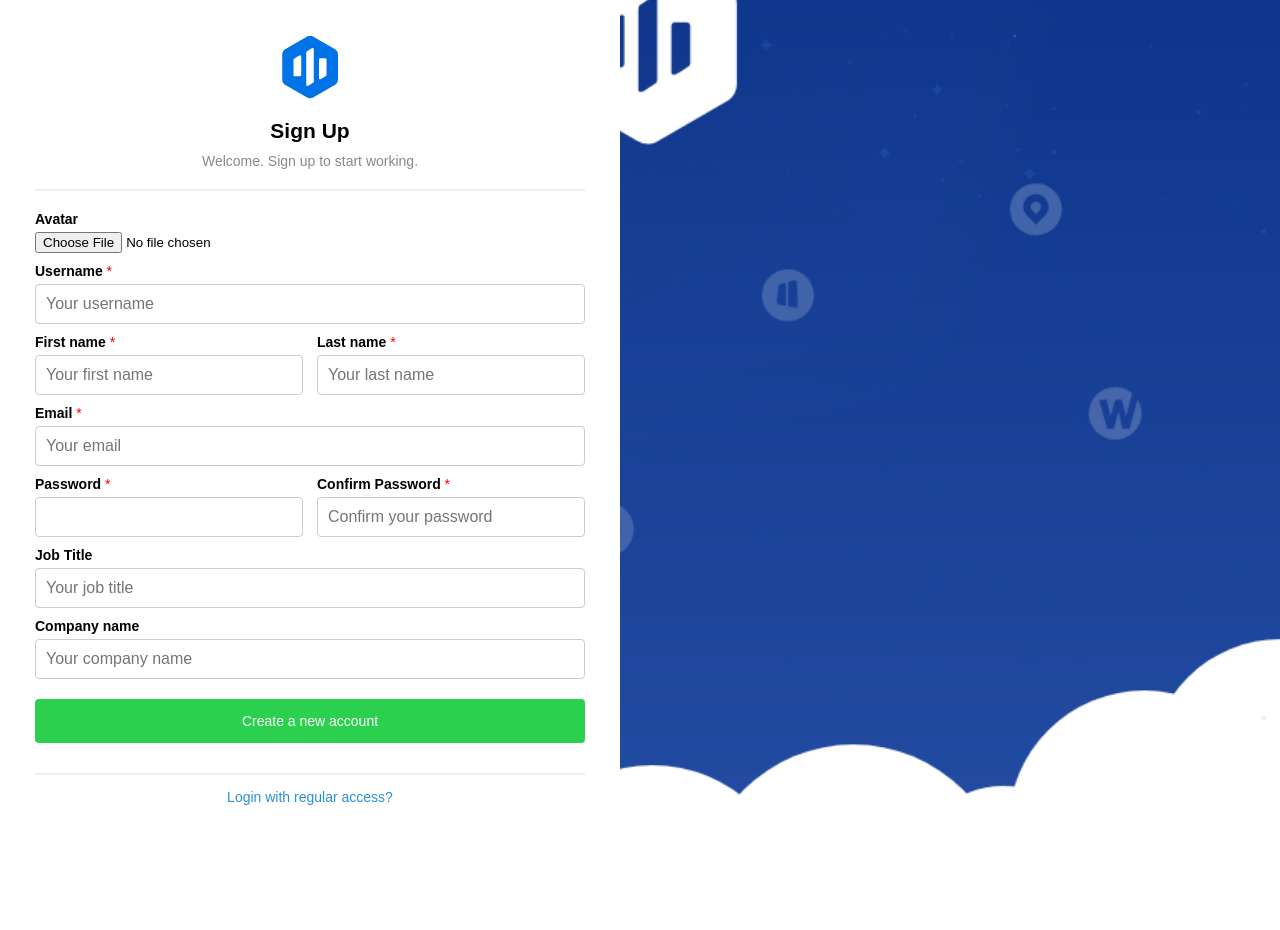
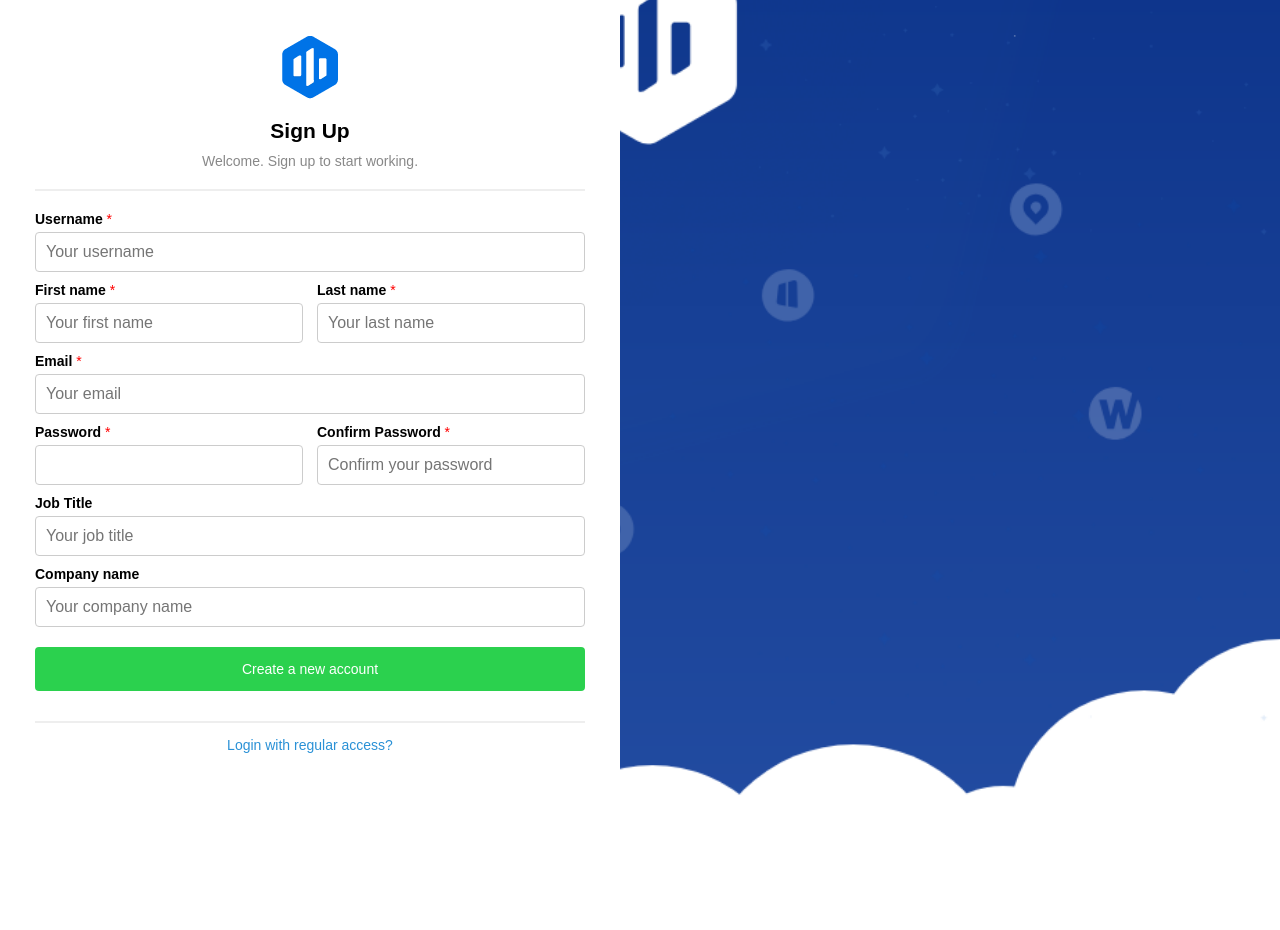
Before and after one commit to phuongyeol/acc, a PHP site: page /views/auth/register.php in a window 1280 px wide. Run offline with PHP 8.4, Linux system fonts and the light colour scheme.

Commit message:
get data to view

```diff
--- a/views/auth/register.php
+++ b/views/auth/register.php
@@ -21,12 +21,6 @@
             <div class="body">
                 <form action="?mod=user&act=register" name="register" method="POST">
                     <div class="register-form">
-                        <div class="row form-avatar">
-                        <div class="title"><label for=""><b>Avatar</b></label></div>
-                            <div class="avatar">
-                                <input type="file" name="avatar" id="avatar">
-                            </div>
-                        </div>
                         <div class="row form-username">
                             <div class="title">
                                 <label for=""><b>Username</b></label>
```
